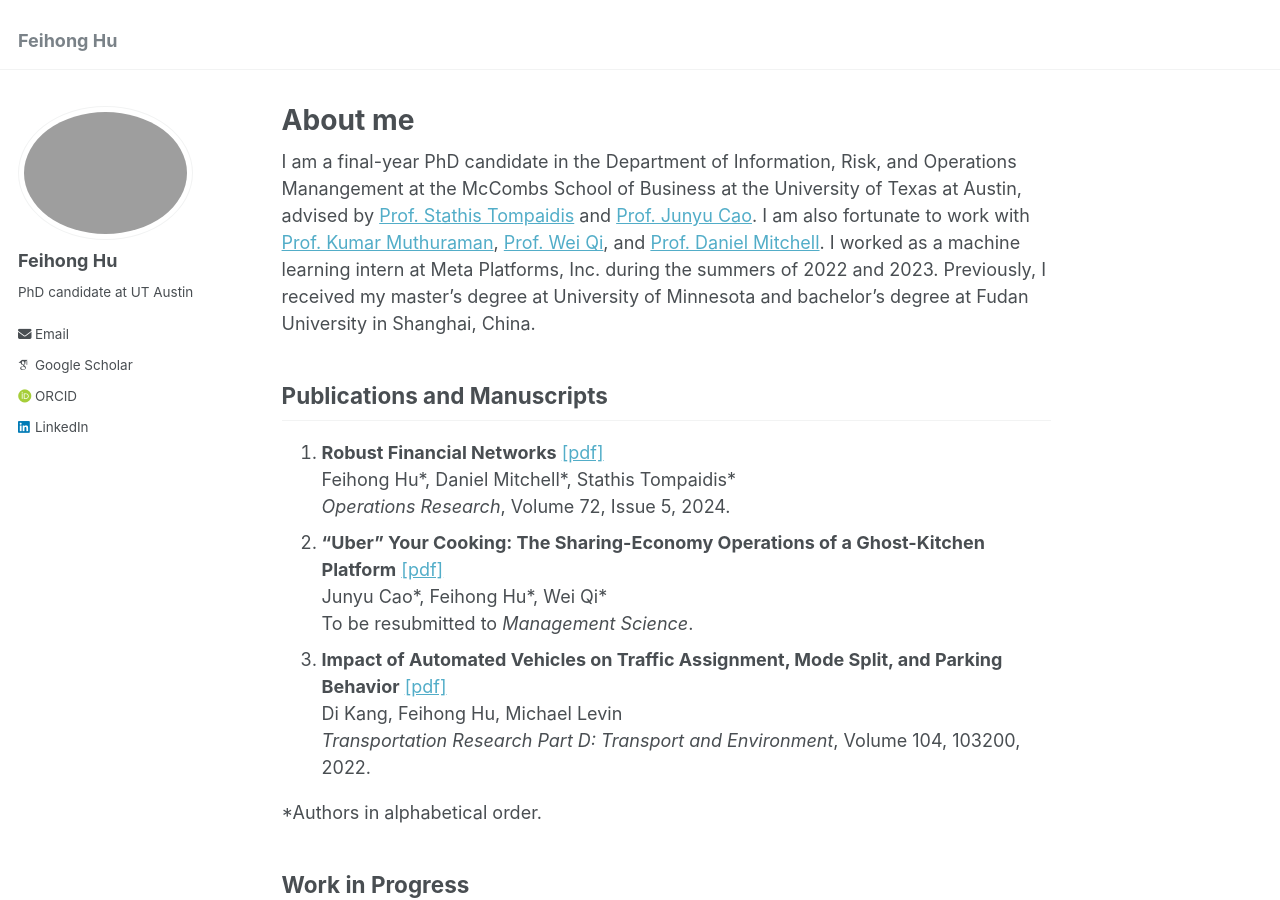
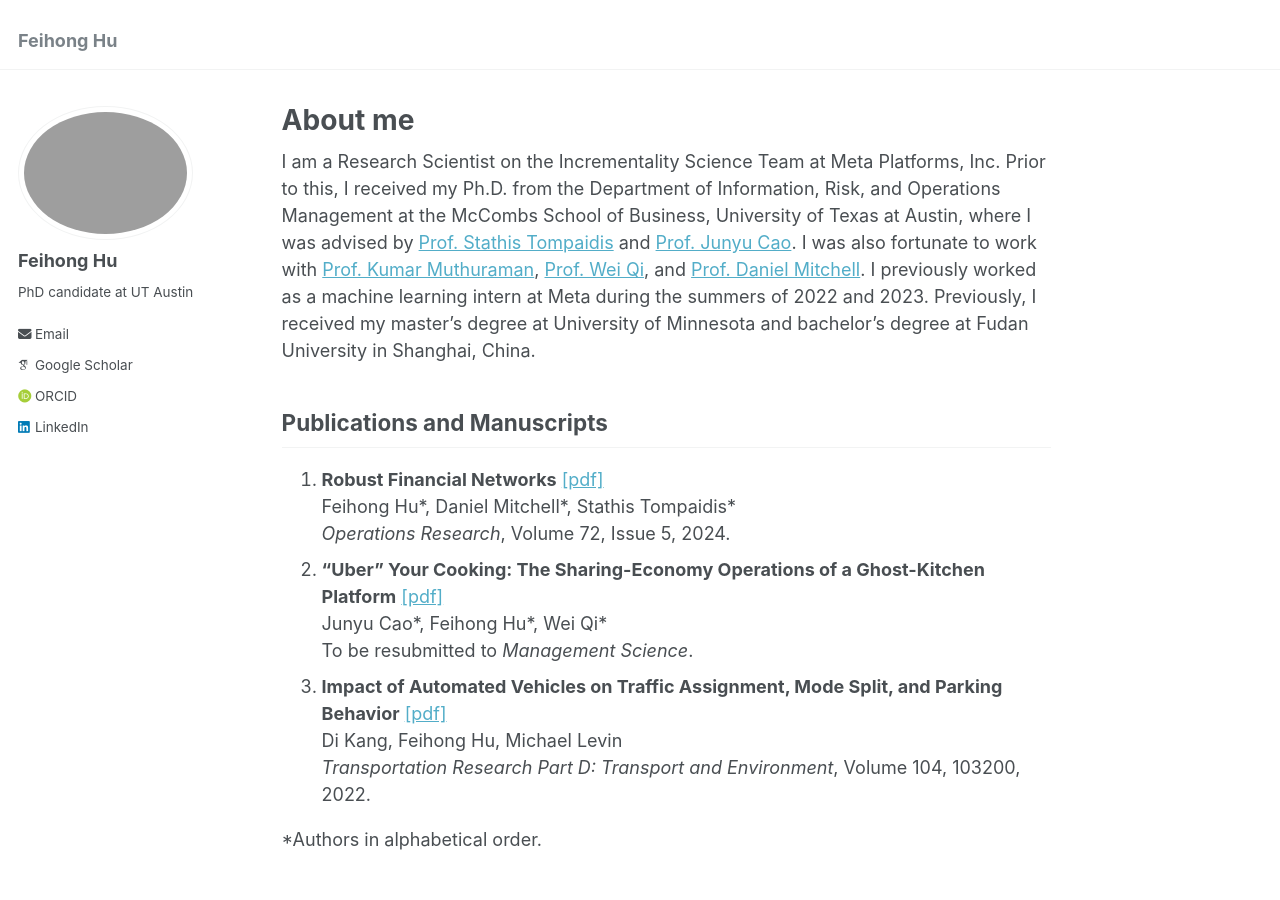
Before and after one commit to feihonghu/feihonghu.github.io, a Jekyll site: the page built from _pages/about.md, in a window 1280 px wide and 900 px high. Built offline with Jekyll 4.4.1, drawn with Linux system fonts in a browser that asks for light colours; some web fonts are replaced.

Commit message:
Update about.md

```diff
--- a/_pages/about.md
+++ b/_pages/about.md
@@ -7,7 +7,7 @@ redirect_from:
   - /about.html
 ---
 
-I am a final-year PhD candidate in the Department of Information, Risk, and Operations Manangement at the McCombs School of Business at the University of Texas at Austin, advised by [Prof. Stathis Tompaidis](https://www.mccombs.utexas.edu/faculty-and-research/faculty-directory/efstathios-tompaidis/) and [Prof. Junyu Cao](https://junyucao.com/). I am also fortunate to work with [Prof. Kumar Muthuraman](https://www.mccombs.utexas.edu/faculty-and-research/faculty-directory/kumar-muthuraman/), [Prof. Wei Qi](https://wei-qi-home.github.io/), and [Prof. Daniel Mitchell](https://www.mccombs.utexas.edu/faculty-and-research/faculty-directory/daniel-mitchell/). I worked as a machine learning intern at Meta Platforms, Inc. during the summers of 2022 and 2023. Previously, I received my master's degree at University of Minnesota and bachelor’s degree at Fudan University in Shanghai, China.
+I am a Research Scientist on the Incrementality Science Team at Meta Platforms, Inc. Prior to this, I received my Ph.D. from the Department of Information, Risk, and Operations Management at the McCombs School of Business, University of Texas at Austin, where I was advised by [Prof. Stathis Tompaidis](https://www.mccombs.utexas.edu/faculty-and-research/faculty-directory/efstathios-tompaidis/) and [Prof. Junyu Cao](https://junyucao.com/). I was also fortunate to work with [Prof. Kumar Muthuraman](https://www.mccombs.utexas.edu/faculty-and-research/faculty-directory/kumar-muthuraman/), [Prof. Wei Qi](https://wei-qi-home.github.io/), and [Prof. Daniel Mitchell](https://www.mccombs.utexas.edu/faculty-and-research/faculty-directory/daniel-mitchell/). I previously worked as a machine learning intern at Meta during the summers of 2022 and 2023. Previously, I received my master's degree at University of Minnesota and bachelor’s degree at Fudan University in Shanghai, China.
 
 <h2>Publications and Manuscripts</h2>
 
```
